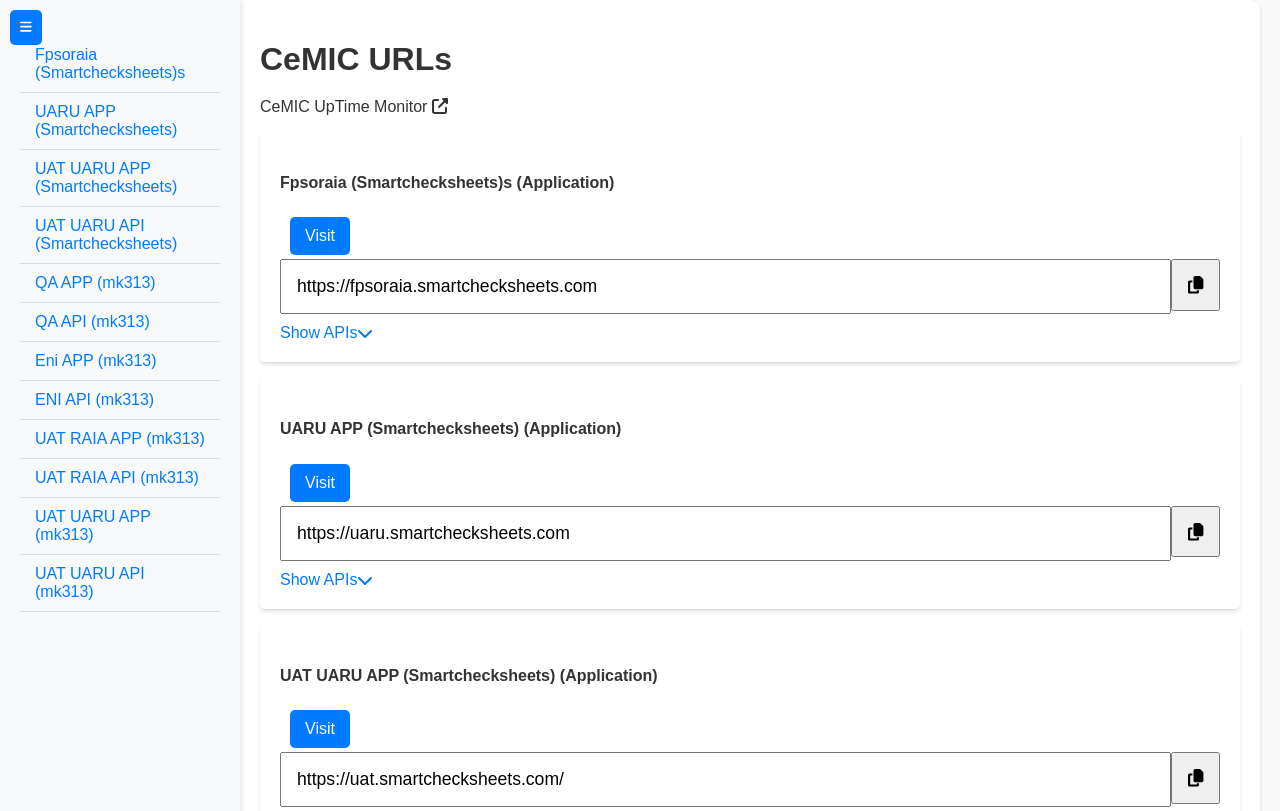
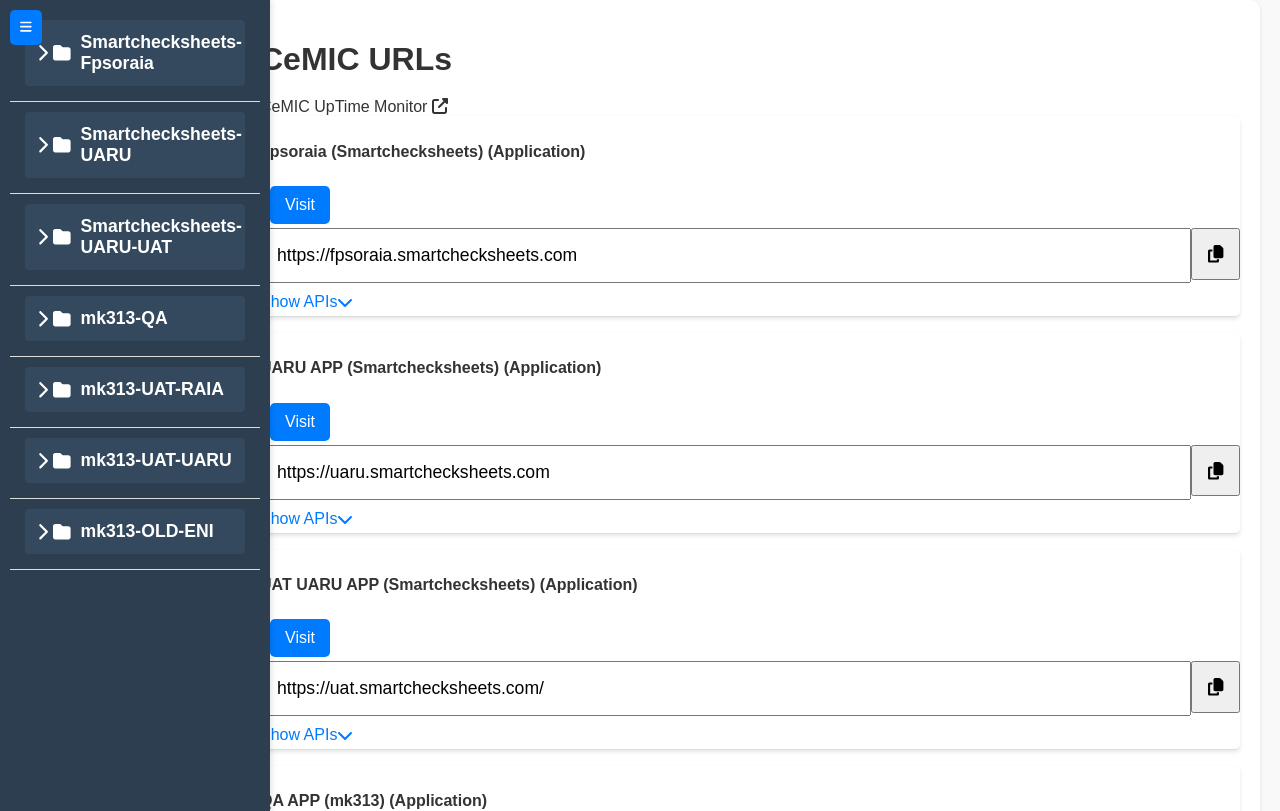
Before and after one commit to alijamal14/mk313, a React (Create React App) app in the folder cemic/: page / in a window 1280 px wide. Shown: the top 811 px of the page. Built offline with nearby package versions, Linux system fonts and the light colour scheme.

Commit message:
Refactor sidebar and URL data structure for improved organization and styling

```diff
--- a/cemic/src/App.js
+++ b/cemic/src/App.js
@@ -11,18 +11,18 @@
 };
 
 const urlsData = [
-    { url: "https://fpsoraia.smartchecksheets.com", name: "Fpsoraia (Smartchecksheets)s", AppType: AppType.APP, groupId: "grp-001" },
-    { url: "https://uaru.smartchecksheets.com", name: "UARU APP (Smartchecksheets)", AppType: AppType.APP, groupId: "grp-002" },
-    { url: "https://uat.smartchecksheets.com/", name: "UAT UARU APP (Smartchecksheets)", AppType: AppType.APP, groupId: "grp-003" },
-    { url: "https://uatapi.smartchecksheets.com/", name: "UAT UARU API (Smartchecksheets)", AppType: AppType.API, groupId: "grp-003" },
-    { url: "https://cemicqa.mk313.com", name: "QA APP (mk313)", AppType: AppType.APP, groupId: "grp-005", directIP: "http://182.180.62.223:3004/" },
-    { url: "https://cemicqaapi.mk313.com", name: "QA API (mk313)", AppType: AppType.API, groupId: "grp-005", directIP: "http://182.180.62.223:3003/" },
-    { url: "https://CeMIC_eni_app.mk313.com", name: "Eni APP (mk313)", AppType: AppType.APP, groupId: "grp-006" },
-    { url: "https://CeMIC_eni_api.mk313.com", name: "ENI API (mk313)", AppType: AppType.API, groupId: "grp-006" },
-    { url: "https://cemicuat.mk313.com", name: "UAT RAIA APP (mk313)", AppType: AppType.APP, groupId: "grp-007" },
-    { url: "https://cemicuatapi.mk313.com", name: "UAT RAIA API (mk313)", AppType: AppType.API, groupId: "grp-007" },
-    { url: "https://cemic_uat_uaru_app.mk313.com/", name: "UAT UARU APP (mk313)", AppType: AppType.APP, groupId: "grp-008" },
-    { url: "https://cemic_uat_uaru_api.mk313.com/", name: "UAT UARU API (mk313)", AppType: AppType.API, groupId: "grp-008" },
+    { url: "https://fpsoraia.smartchecksheets.com", name: "Fpsoraia (Smartchecksheets)", AppType: AppType.APP, groupId: "Smartchecksheets-Fpsoraia" },
+    { url: "https://uaru.smartchecksheets.com", name: "UARU APP (Smartchecksheets)", AppType: AppType.APP, groupId: "Smartchecksheets-UARU" },
+    { url: "https://uat.smartchecksheets.com/", name: "UAT UARU APP (Smartchecksheets)", AppType: AppType.APP, groupId: "Smartchecksheets-UARU-UAT" },
+    { url: "https://uatapi.smartchecksheets.com/", name: "UAT UARU API (Smartchecksheets)", AppType: AppType.API, groupId: "Smartchecksheets-UARU-UAT" },
+    { url: "https://cemicqa.mk313.com", name: "QA APP (mk313)", AppType: AppType.APP, groupId: "mk313-QA", directIP: "http://182.180.62.223:3004/" },
+    { url: "https://cemicqaapi.mk313.com", name: "QA API (mk313)", AppType: AppType.API, groupId: "mk313-QA", directIP: "http://182.180.62.223:3003/" },
+    { url: "https://cemicuat.mk313.com", name: "UAT RAIA APP (mk313)", AppType: AppType.APP, groupId: "mk313-UAT-RAIA" },
+    { url: "https://cemicuatapi.mk313.com", name: "UAT RAIA API (mk313)", AppType: AppType.API, groupId: "mk313-UAT-RAIA" },
+    { url: "https://cemic_uat_uaru_app.mk313.com/", name: "UAT UARU APP (mk313)", AppType: AppType.APP, groupId: "mk313-UAT-UARU" },
+    { url: "https://cemic_uat_uaru_api.mk313.com/", name: "UAT UARU API (mk313)", AppType: AppType.API, groupId: "mk313-UAT-UARU" },
+    { url: "https://CeMIC_eni_app.mk313.com", name: "Eni APP (mk313)", AppType: AppType.APP, groupId: "mk313-OLD-ENI" },
+    { url: "https://CeMIC_eni_api.mk313.com", name: "ENI API (mk313)", AppType: AppType.API, groupId: "mk313-OLD-ENI" },
 ];
 
 const copyURL = (url) => {
--- a/cemic/src/Sidebar.css
+++ b/cemic/src/Sidebar.css
@@ -1,13 +1,13 @@
 .sidebar {
-    width: 200px;
+    width: 250px;
     position: fixed;
     top: 0;
     left: 0;
     height: 100%;
-    background-color: #f8f9fa;
-    padding: 20px;
+    background-color: #2c3e50;
+    padding: 10px;
     overflow-y: auto;
-    box-shadow: 2px 0 5px rgba(0, 0, 0, 0.1);
+    color: #ecf0f1;
     transition: transform 0.3s ease;
 }
 
@@ -19,16 +19,86 @@
     transform: translateX(0);
 }
 
-    .sidebar .list-group-item {
-        padding: 10px 15px;
-        border-bottom: 1px solid #ddd;
+.list-group {
+    list-style: none;
+    padding: 0;
+    margin: 0;
 }
 
-        .sidebar .list-group-item a {
-            text-decoration: none;
-            color: #007bff;
+.list-group-item {
+    padding: 5px 0;
 }
 
-            .sidebar .list-group-item a:hover {
+/* Set a distinct color for group headers */
+.group-header {
+    color: #ffffff; /* Pure white for group headers */
+    display: flex;
+    align-items: center;
+    cursor: pointer;
+    padding: 12px;
+    border-radius: 4px;
+    background-color: #34495e; /* Dark background for contrast */
+    font-size: 1.1em; /* Slightly larger font size */
+    font-weight: bold; /* Bold text */
+    margin-bottom: 5px;
+}
+
+.group-header:hover {
+    background-color: #2c3e50; /* Slightly darker on hover */
+}
+
+.chevron-icon {
+    margin-right: 5px;
+}
+
+.folder-icon {
+    margin-right: 10px;
+}
+
+.group-name {
+    font-weight: bold;
+}
+
+.api-list {
+    list-style: none;
+    padding-left: 20px;
+    margin-top: 5px;
+}
+
+.api-item {
+    display: flex;
+    align-items: center;
+    padding: 5px 0;
+}
+
+.file-icon {
+    margin-right: 10px;
+    color: #95a5a6;
+}
+
+/* Use a lighter color for API item links */
+.api-item a {
+    color: #ecf0f1; /* Light gray for API items */
+    text-decoration: none;
+    padding: 8px 12px;
+    display: block;
+    border-radius: 4px;
+    font-size: 0.95em;
+}
+
+.api-item a:hover {
+    background-color: #3b4a59; /* Darker background on hover */
+    color: #ffffff; /* Slightly lighter on hover */
+}
+
+/* Sidebar.css */
+
+.sidebar .api-item a {
+    color: #ecf0f1;
+    text-decoration: none;
+}
+
+.sidebar .api-item a:hover {
     text-decoration: underline;
+    color: #ffffff;
 }
--- a/cemic/src/Sidebar.js
+++ b/cemic/src/Sidebar.js
@@ -1,15 +1,59 @@
-import React from 'react';
+import React, { useState } from 'react';
+import { FontAwesomeIcon } from '@fortawesome/react-fontawesome';
+import { faChevronDown, faChevronRight, faFolder, faFileAlt } from '@fortawesome/free-solid-svg-icons';
 import './Sidebar.css';
 
 const Sidebar = ({ urls, isOpen }) => {
+    // Group URLs by groupId
+    const groupedUrls = urls.reduce((groups, item) => {
+        if (!groups[item.groupId]) {
+            groups[item.groupId] = [];
+        }
+        groups[item.groupId].push(item);
+        return groups;
+    }, {});
+
+    // State to manage collapsed groups
+    const [collapsedGroups, setCollapsedGroups] = useState({});
+
+    const toggleGroup = (groupId) => {
+        setCollapsedGroups(prev => ({
+            ...prev,
+            [groupId]: !prev[groupId],
+        }));
+    };
+
     return (
         <div className={`sidebar ${isOpen ? 'open' : 'closed'}`}>
             <ul className="list-group">
-                {urls.map((item, index) => (
-                    <li key={index} className="list-group-item">
-                        <a href={`#${item.url}`}>{item.name}</a>
-                    </li>
-                ))}
+                {Object.keys(groupedUrls).map(groupId => {
+                    const groupItems = groupedUrls[groupId];
+
+                    return (
+                        <li key={groupId} className="list-group-item">
+                            <div className="group-header" onClick={() => toggleGroup(groupId)}>
+                                <FontAwesomeIcon
+                                    icon={collapsedGroups[groupId] ? faChevronDown : faChevronRight}
+                                    className="chevron-icon"
+                                />
+                                <FontAwesomeIcon icon={faFolder} className="folder-icon" />
+                                <span className="group-name">{groupId}</span>
+                            </div>
+                            {collapsedGroups[groupId] && (
+                                <ul className="api-list">
+                                    {groupItems.map(item => (
+                                        <li key={item.url} className="api-item">
+                                            <FontAwesomeIcon icon={faFileAlt} className="file-icon" />
+                                            <a href={`#${item.url}`}>
+                                                {item.name} ({item.AppType})
+                                            </a>
+                                        </li>
+                                    ))}
+                                </ul>
+                            )}
+                        </li>
+                    );
+                })}
             </ul>
         </div>
     );
```
Lines whose indentation alone changed are shown as unchanged.
